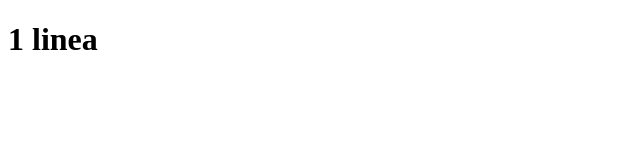
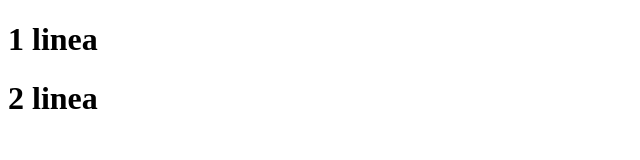
Before and after one commit to reynaldo200118/class1, a plain HTML site: page index.html in a window 1280 px wide. Shown: the whole page, without its empty margins (0-640 px from the left). Drawn offline with Linux system fonts and the light colour scheme.

Commit message:
2 commit

```diff
--- a/index.html
+++ b/index.html
@@ -7,5 +7,6 @@
 </head>
 <body>
     <h1>1 linea</h1>
+    <h1>2 linea</h1>
 </body>
 </html>
```
